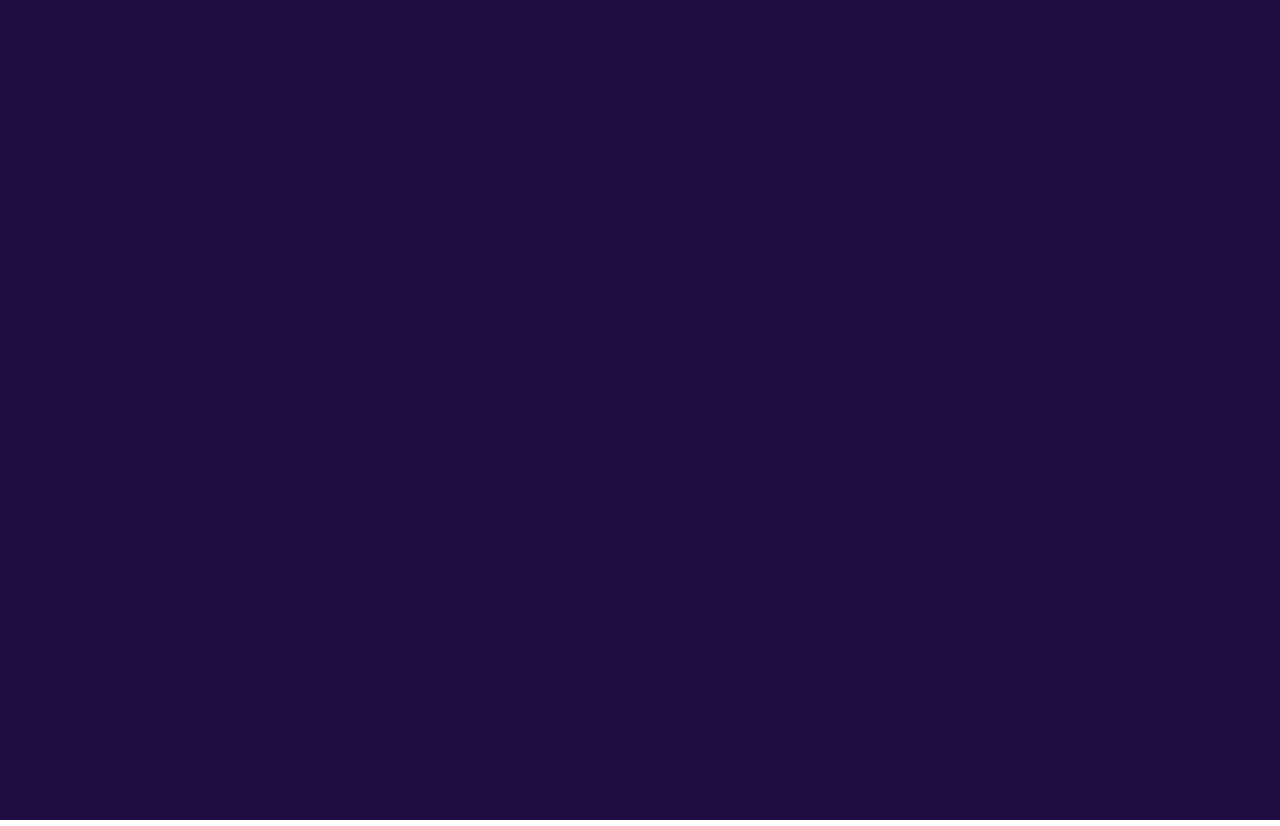
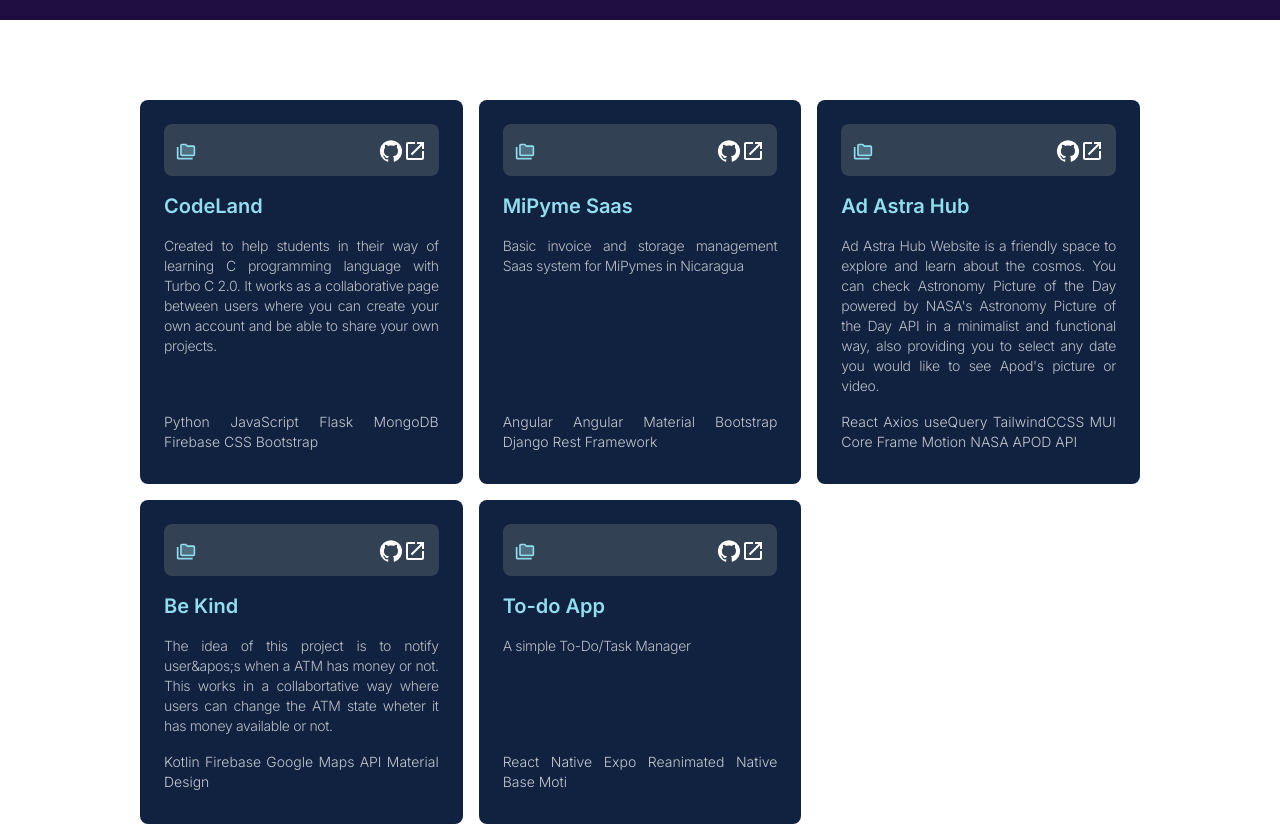
Before and after one commit to mgrobleto/marobleto-homepage, a Next.js app: page / in a window 1280 px wide. Shown: the part 1580-2406 px from the top of the page. Built offline with nearby package versions, Linux system fonts and the light colour scheme.

Commit message:
Creating and styling projects cards

```diff
--- a/src/components/project-card.tsx
+++ b/src/components/project-card.tsx
@@ -5,23 +5,51 @@ import { ScrollContext } from "@/utils/scroll-observer";
 
 import FolderCopyTwoToneIcon from '@mui/icons-material/FolderCopyTwoTone';
 import LaunchTwoToneIcon from '@mui/icons-material/LaunchTwoTone';
-import GitHub from "@mui/icons-material/GitHub";
+import GitHubIcon from "@mui/icons-material/GitHub";
+import { SocialLink } from "@/utils/links-icons";
+
+type ProjectTech = {
+    techName: string;
+}
+
+interface ProjectContent {
+    githubLink: string;
+    websiteLink?: string;
+    projectTitle: string;
+    projectDescription: string;
+    projectTech: string[];
+    role: string;
+    color?: string;
+}
 
 
-const ProjectCard: React.FC = () => {
+const ProjectCard: React.FC<ProjectContent> = ({githubLink, websiteLink, projectTitle, projectDescription, projectTech, color, role}) => {
     //const { ScrollY } = useContext(ScrollContext);
 
     return (
-        <div className="project-container m-auto pt-10 max-w-5xl min-h-fit">
-            <div className="card-container grid grid-cols-1 lg:grid-cols-3 gap-4">
-                <div className="card relative flex flex-col rounded-lg bg-[#112240] p-8 hover:translate-y-8 ease-in-out transition delay-150 duration-200 hover:bg-[#233554]">
-                    <div className="card-header flex flex-row justify-between p-5">
-                        <div className="folder-icon" style={{color: '#92DEEF'}}> <FolderCopyTwoToneIcon fontSize="small"/></div>
+        <div className="card w-full h-full flex flex-col justify-between items-start p-6 rounded-lg bg-[#112240] max-h-[500px] hover:translate-y-8 ease-in-out transition delay-150 duration-200 hover:bg-[#233554]">
+            <div className="card-header w-full">
+                <div className="card-top flex flex-row w-full justify-between items-center p-3 bg-slate-700 rounded-lg">
+                    <div className="folder-icon" style={{color: '#92DEEF'}}> <FolderCopyTwoToneIcon fontSize="small"/></div>
+                    <div className="flex flex-row max-w-sm justify-between items-center">
+                        <div className="div">
+                            <SocialLink href={githubLink} color="#92DEEF" icon={ <GitHubIcon /> } ></SocialLink>
+                        </div>
+                        <div className="div">
+                            <SocialLink href={websiteLink} color="#92DEEF" icon={ <LaunchTwoToneIcon />} ></SocialLink>
+                        </div>
                     </div>
-                    <div className="card-title"></div>
-                    <div className="card-description"></div>
-                    <div className="card-tech"></div>
                 </div>
+                <div className="card-title">
+                    <div className="card-title font-semibold text-theme text-xl text-justify my-4">{projectTitle}</div>
+                </div>
+                <div className="card-desc">
+                    <div className="card-description font-light text-sm lg:text-sm text-justify tracking-tight opacity-70 my-2">{projectDescription}</div>
+                    {/* <div className="project-role font-light text-sm lg:text-sm tracking-tight opacity-70 my-2">{role}</div> */}
+                </div>
+            </div>
+            <div className="card-footer">
+                <div className="card-tech font-light text-sm lg:text-sm text-justify opacity-75 my-2 -tracking-normal">{projectTech.map(tech => tech + ' ')}</div>
             </div>
         </div>
     )
--- a/src/pages/works.tsx
+++ b/src/pages/works.tsx
@@ -8,75 +8,74 @@ import { CodeLandImages, CodeLandInfo } from '@/components/works/codeland-info';
 import { AdAstraHubImages, AdAstraHubInfo } from '@/components/works/adastrahub-info';
 import { InventariaTecImages, InventariaTecInfo } from '@/components/works/inventariatec-info';
 import { BeKindImages, BeKindInfo } from '@/components/works/bekind-info';
+import ProjectCard from '@/components/project-card';
+import { GradientBackground } from '@/components/gradient-background';
+
+const projects = [
+    {
+        title: 'CodeLand',
+        description: `Created to help students in their way of learning C programming language with Turbo C 2.0.
+            It works as a collaborative page between users where you can
+            create your own account and be able to share your own projects.`,
+        stack: ['Python','JavaScript', 'Flask', 'MongoDB', 'Firebase', 'CSS', 'Bootstrap'],
+        githubLink: 'https://github.com/mgrobleto/CodeLand',
+        websiteLink: 'https://codeland-uni.herokuapp.com/',
+        role: 'Fullstack Dev'
+    },
+    {
+        title: 'MiPyme Saas',
+        description: `Basic invoice and storage management Saas system for MiPymes in Nicaragua`,
+        stack: ['Angular','Angular Material', 'Bootstrap', 'Django Rest Framework'],
+        githubLink: 'https://github.com/mgrobleto/InventariTecFrontendApp',
+        websiteLink: '',
+        role: 'Frontend Dev'
+    },
+    {
+        title: 'Ad Astra Hub',
+        description: `Ad Astra Hub Website is a friendly space to explore and learn about the cosmos.
+                You can check Astronomy Picture of the Day powered by NASA's Astronomy Picture of the Day API
+                in a minimalist and functional way, also providing you to select any date you would like to see Apod's picture or video.`,
+        stack: ['React', 'Axios', 'useQuery', 'TailwindCCSS', 'MUI Core', 'Frame Motion', 'NASA APOD API'],
+        githubLink: 'https://github.com/mgrobleto/AdAstraHubWebsite',
+        websiteLink: 'https://mgrobleto.github.io/AdAstraHubWebsite/',
+        role: 'Frontend Dev'
+    },
+    {
+        title: 'Be Kind',
+        description: 'The idea of this project is to notify user&apos;s when a ATM has money or not. This works in a collabortative way where users can change the ATM state wheter it has money available or not.',
+        stack: ['Kotlin', 'Firebase', 'Google Maps API', 'Material Design'],
+        githubLink: 'https://github.com/J2rg3n-B3rm2d3z/FinalProject',
+        websiteLink: '',
+        role: 'Fullstack Dev'
+    },
+    {
+        title: 'To-do App',
+        description: 'A simple To-Do/Task Manager',
+        stack: ['React Native', 'Expo', 'Reanimated', 'Native Base', 'Moti'],
+        githubLink: 'https://github.com/mgrobleto/todo-app',
+        websiteLink: '',
+        role: 'Frontend Dev'
+    }
+]
 
 const Works : React.FC = () => {
     return (
-        <div id='projects'>
-            <TileWrapper numOfPages={4}>
-                <TileBackground>
-                    <WorkBackground />
-                </TileBackground>
-                <TileContent>
-                    <Tile
-                        page={0}
-                        renderContent={({ progress }) => (
-                            <WorkContainer>
-                                <WorkLeft progress={progress}>
-                                    <CodeLandInfo />
-                                </WorkLeft>
-                                <WorkRight progress={progress}>
-                                    <CodeLandImages />
-                                </WorkRight>
-                            </WorkContainer>
-                        )}>
-                    </Tile>
-                </TileContent>
-                <TileContent>
-                    <Tile
-                        page={1}
-                        renderContent={({ progress }) => (
-                            <WorkContainer>
-                                <WorkLeft progress={progress}>
-                                    <AdAstraHubInfo />
-                                </WorkLeft>
-                                <WorkRight progress={progress}>
-                                    <AdAstraHubImages />
-                                </WorkRight>
-                            </WorkContainer>
-                        )}>
-                    </Tile>
-                </TileContent>
-                <TileContent>
-                    <Tile
-                        page={2}
-                        renderContent={({ progress }) => (
-                            <WorkContainer>
-                                <WorkLeft progress={progress}>
-                                    <InventariaTecInfo />
-                                </WorkLeft>
-                                <WorkRight progress={progress}>
-                                    <InventariaTecImages />
-                                </WorkRight>
-                            </WorkContainer>
-                        )}>
-                    </Tile>
-                </TileContent>
-                <TileContent>
-                    <Tile
-                        page={3}
-                        renderContent={({ progress }) => (
-                            <WorkContainer>
-                                <WorkLeft progress={progress}>
-                                    <BeKindInfo />
-                                </WorkLeft>
-                                <WorkRight progress={progress}>
-                                    <BeKindImages />
-                                </WorkRight>
-                            </WorkContainer>
-                        )}>
-                    </Tile>
-                </TileContent>
-            </TileWrapper>
+        <div id='projects' className='max-w-full min-h-screen bg-white p-20 flex flex-row justify-around'>
+            <div className="grid grid-cols-1 lg:grid-cols-3 gap-4 relative max-w-[1000px]">
+                {projects.map((project, index) => {
+                    return (
+                        <ProjectCard
+                            key={index}
+                            projectTitle={project.title}
+                            projectDescription={project.description}
+                            projectTech={project.stack}
+                            githubLink={project.githubLink}
+                            websiteLink={project.websiteLink}
+                            role={project.role}
+                        ></ProjectCard>
+                    )
+                })}
+            </div>
         </div>
     )
 }
--- a/src/utils/links-icons.tsx
+++ b/src/utils/links-icons.tsx
@@ -4,7 +4,7 @@ import React from "react";
 import Link from "next/link";
 
 interface LinksProps {
-    href: string
+    href?: string
     icon?: React.ReactElement
     children?: React.ReactNode
     color: string
@@ -12,7 +12,7 @@ interface LinksProps {
 
 export const SocialLink : React.FC<LinksProps> = ({ href, icon, color ,children}) => {
     return (
-        <Link href={href} target="_blank" className="my-1">
+        <Link href={href ? {href} : ''} target="_blank" className="my-1">
             <div className="min-w-fit min-h-fit
             flex flex-row items-center justify-start
             text-xs xl:text-lg"
```
